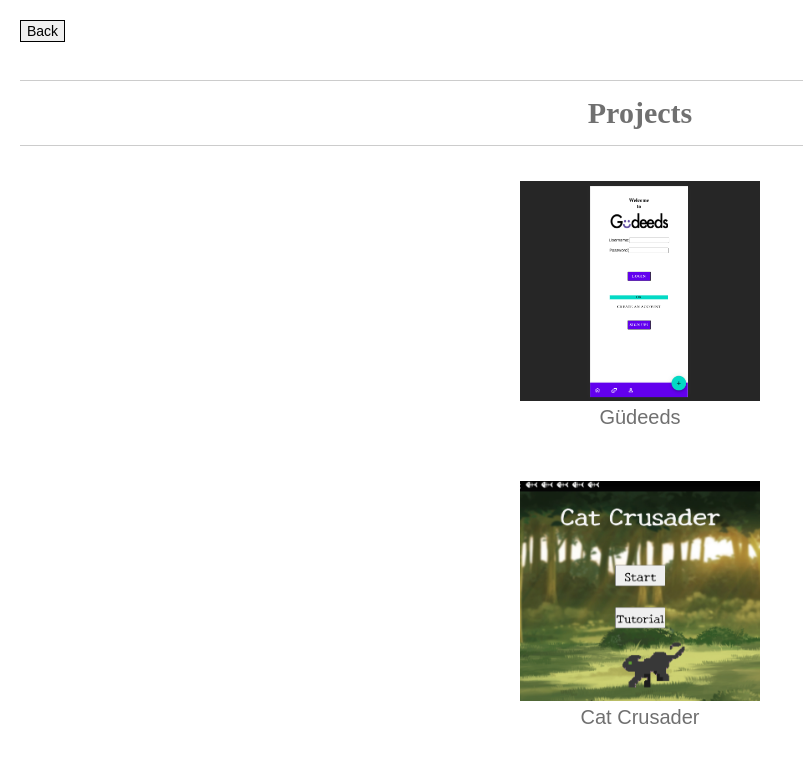
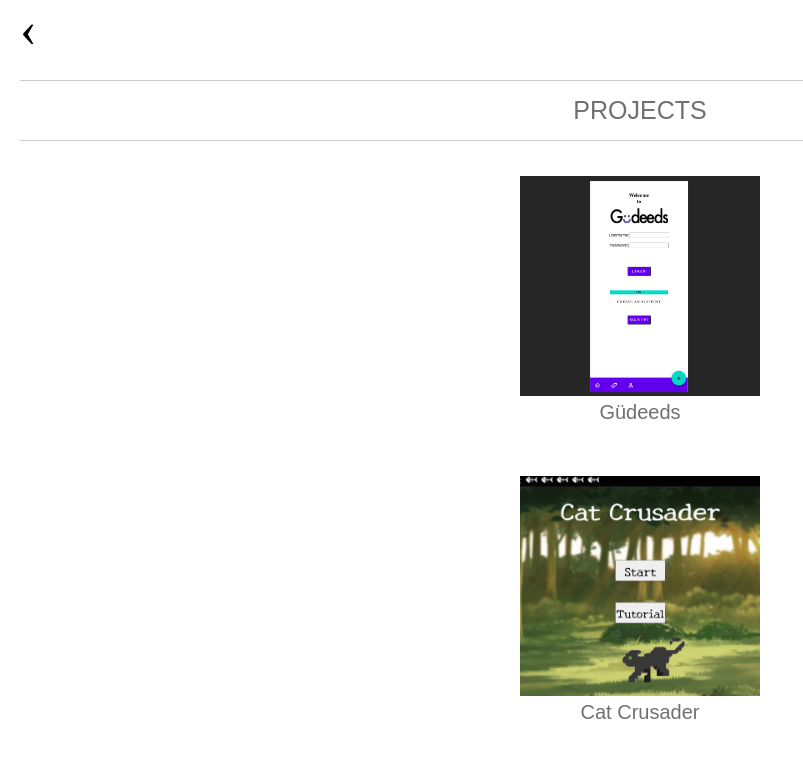
Before and after one commit to tjconti12/Portfolio-Updated, a React (Create React App) app: page /projects in a window 1280 px wide. Shown: the top 775 px of the page, without its empty margins (0-803 px from the left). Built offline with nearby package versions, Linux system fonts and the light colour scheme; a web font is replaced by a local one.

Commit message:
fix scroll issue on when clicking on an individual project. Now scrolls to the top when clicking. Also update some styling in the header component

```diff
--- a/src/Components/Header/Header.css
+++ b/src/Components/Header/Header.css
@@ -17,15 +17,18 @@
 .logo {
     text-align: center;
     color: #707070;
-    font-size: 3rem;
+    font-size: 2.5rem;
+    font-family: bebas-neue-pro, sans-serif;
+    font-weight: 300;
+    font-style: normal;
+    text-transform: uppercase;
 }
 
 .back-button {
     position: absolute;
-    top: 20px;
+    top: 0px;
     left: 20px;
     z-index: 9;
-    border: 1px solid black;
-    padding: 2px 6px;
-    font-size: 1.4rem;
+    font-size: 5rem;
+
 }
--- a/src/Components/Header/Header.js
+++ b/src/Components/Header/Header.js
@@ -18,8 +18,8 @@ const Header = ({ title }) => {
         <div className="gray-line-container">
             <div className="gray-line"></div>
             <Link className="link" to={`/${path}`}><h1 className="logo">{title}</h1></Link>
+            <div className="back-button" onClick={goBack}>&#8249;</div>
             <div className="gray-line"></div>
-            <button className="back-button" onClick={goBack}>Back</button>
         </div>
     )
 }
--- a/src/Components/ProjectDetail/ProjectDetail.css
+++ b/src/Components/ProjectDetail/ProjectDetail.css
@@ -43,7 +43,7 @@
 }
 
 .project-button {
-    max-width: 150px;
+    max-width: 120px;
     width: 50%;
     height: 50px;
     margin: 0 10px;
@@ -51,13 +51,17 @@
     border: 3px solid #484848;
     text-transform: uppercase;
     cursor: pointer;
-    font-size: 1.4rem;
+    font-size: 1.6rem;
     display: flex;
     align-items: center;
     justify-content: center;
     text-align: center;
     text-decoration: none;
     color: #808080;
+    font-family: bebas-neue-pro, sans-serif;
+    font-weight: 300;
+    font-style: normal;
+    border-radius: 5px;
 }
 
 .project-images-container {
--- a/src/Components/ProjectDetail/ProjectDetail.js
+++ b/src/Components/ProjectDetail/ProjectDetail.js
@@ -1,5 +1,6 @@
 import * as projectData from '../../resources/projects.json';
 
+import { useEffect } from 'react';
 import { useLocation } from 'react-router-dom';
 import './ProjectDetail.css';
 
@@ -14,6 +15,14 @@ const ProjectDetail = ({ props }) => {
 
     // Searching the data for the correct project based on its title
     let currentProject = projectData.default.find(obj => obj.title === projectName);
+
+    // This useEffect is here to scroll the page to the top when clicking an individual project
+    // Got solution ideas from https://stackoverflow.com/questions/36904185/react-router-scroll-to-top-on-every-transition
+    // Implented slightly different in this application
+    useEffect(() => {
+        window.scrollTo(0, 0);
+    }, [fullPath]);
+
 
     return (
         <div className="project-detail-container">
```
